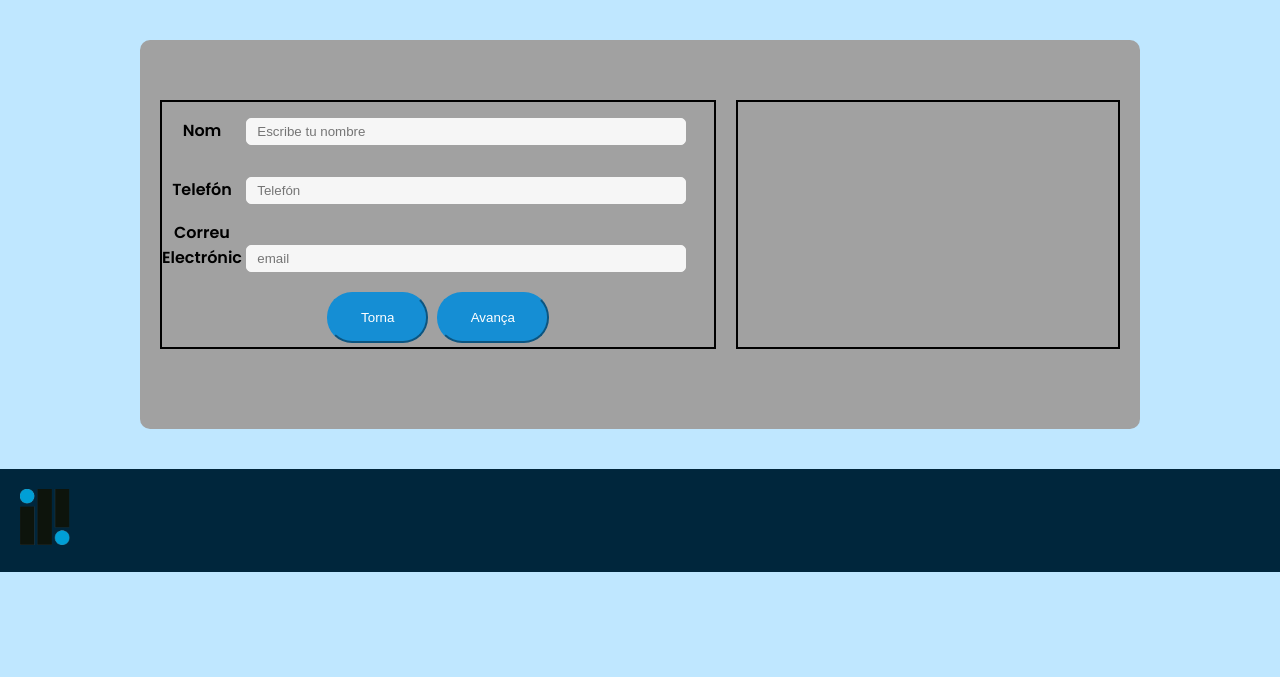
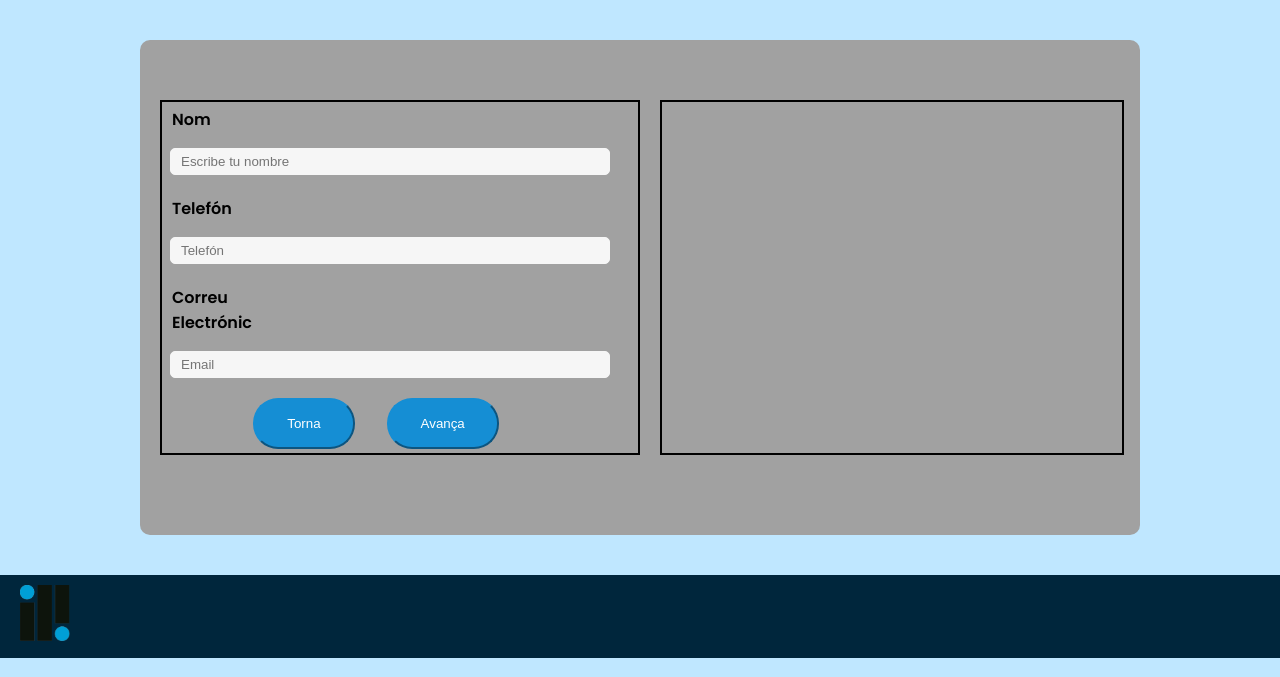
Before and after one commit to albert88jane/CantinaTT, a PHP site: page /CantinaTT/formulari.php in a window 1280 px wide. Shown: the part 123-800 px from the top of the page. Run offline with PHP 8.4, Linux system fonts and the light colour scheme.

Commit message:
Nous archius php i alguns canvis d'estil

```diff
--- a/css/estilos.css
+++ b/css/estilos.css
@@ -19,7 +19,7 @@
 
 .titulo{
     color: #fff;
-    font-size: 2.2em;
+    font-size: 2.2rem;
     font-weight: bold;
     text-align: center;
     font-family: "Poppins", sans-serif;
@@ -31,12 +31,12 @@
 }
 
 .footer1{
-    bottom: 0;
     width: 100%;
+    position: relative;
     background: #00263C;
     color: white;
-    padding: 20px 0px 20px 0px;
-    position: relative;
+    padding: 10px 0px 10px 0px;
+
 }
 
 .imagen_inicio{
@@ -117,6 +117,7 @@ input[type=submit]{
     margin: 4px 2px;
     cursor: pointer;
     border-color:#158ED4;
+    margin-right: 30px;
 }
 
 input[type=submit]:hover{
@@ -285,13 +286,12 @@ h3{
 .formulari{
     display: flex;
     width:1000px;
-	padding:60px 20px 80px 20px;
+	padding:60px 100px 80px 20px;
 	border-radius:10px;
 	margin: 40px auto;
 	background-color: #a1a1a1;
+
 }
-
-
 
 
 #formdatos{
@@ -300,10 +300,11 @@ h3{
 }
 
 form label{
-	width: 80px;
+	width: 100px;
 	font-weight:bold;
     display: inline-block;
-    text-align: center;
+    padding-left: 10px;
+    padding-top: 5px;
 }
 
 form input[type="text"],
@@ -314,20 +315,24 @@ form input[type="tel"]{
     border:1px solid #f6f6f6;
 	border-radius:5px;
 	background-color:#f6f6f6;
-	margin:16px 0px;
+	margin:16px 8px;
     display: inline-block;
 }
 
 .buttons{
-    text-align: center;
+    justify-content: center;
+    display: flex;
+
 }
 
 .muchotexto{
     border: 2px solid black;
+    margin-right: 20px;
+    padding-right: 20px;
 }
 
 .comandaActual{
-    padding: 0px 190px;
+    padding: 0px 230px;
     border: 2px solid black;
     display: flex;
 }
--- a/formulari.php
+++ b/formulari.php
@@ -16,9 +16,9 @@
 
     <div class="formulari">
 
-    <form action="#" target="" method="get" id="formdatos">
+        <div class="muchotexto">
 
-        <div class="muchotexto">
+        <form action="phpfunctions/formavanca.php" method="post">
     	    <label for="nombre">Nom</label>
     	    <input type="text" name="nombre" id="nombre" placeholder="Escribe tu nombre"/>
             <br>
@@ -26,15 +26,20 @@
     	    <input type="tel" name="telefon" id="telefon" placeholder="Telefón"/>
             <br>
 	        <label for="email" >Correu Electrónic</label>
-	        <input type="email" name="email" id="email" placeholder="email" required />
+	        <input type="email" name="email" id="email" placeholder="Email" required />
 	        <br>
-	        <div class="buttons">
-	        <input type="submit" name="torna" value="Torna"/>
-    	    <input type="submit" name="avança" value="Avança"/>
+
+	   </form>
+	       <div class="buttons">
+	           <form action="phpfunctions/formtorna.php" method="post">
+	                <input type="submit" name="torna" value="Torna"/>
+                </form>
+                <form action="phpfunctions/formavanca.php" method="post">
+                    <input type="submit" name="avança" value="Avança"/>
+                </form>
+
     	    </div>
         </div>
-    </form>
-
         <div class="comandaActual">
     	   <div class="comanda">
 
@@ -52,7 +57,7 @@
 
     </div>
 
-    <?php include 'php/footer.php' ?>
+    <?php include 'php/footer.php'; ?>
 
 </body>
 </html>
--- a/php/footer.php
+++ b/php/footer.php
@@ -6,7 +6,7 @@
 <body>
 <div class="footer1">
 
-           <div>
+           <div class="footer2">
                <a href="http://localhost/CantinaTT/#index.php"><img id="logofooter"src= "img/logo2.png"/></a>
            </div>
 
```
Also changed, not shown: phpfunctions/formavanca.php (added, +14 -0 lines), phpfunctions/formtorna.php (added, +11 -0 lines).
